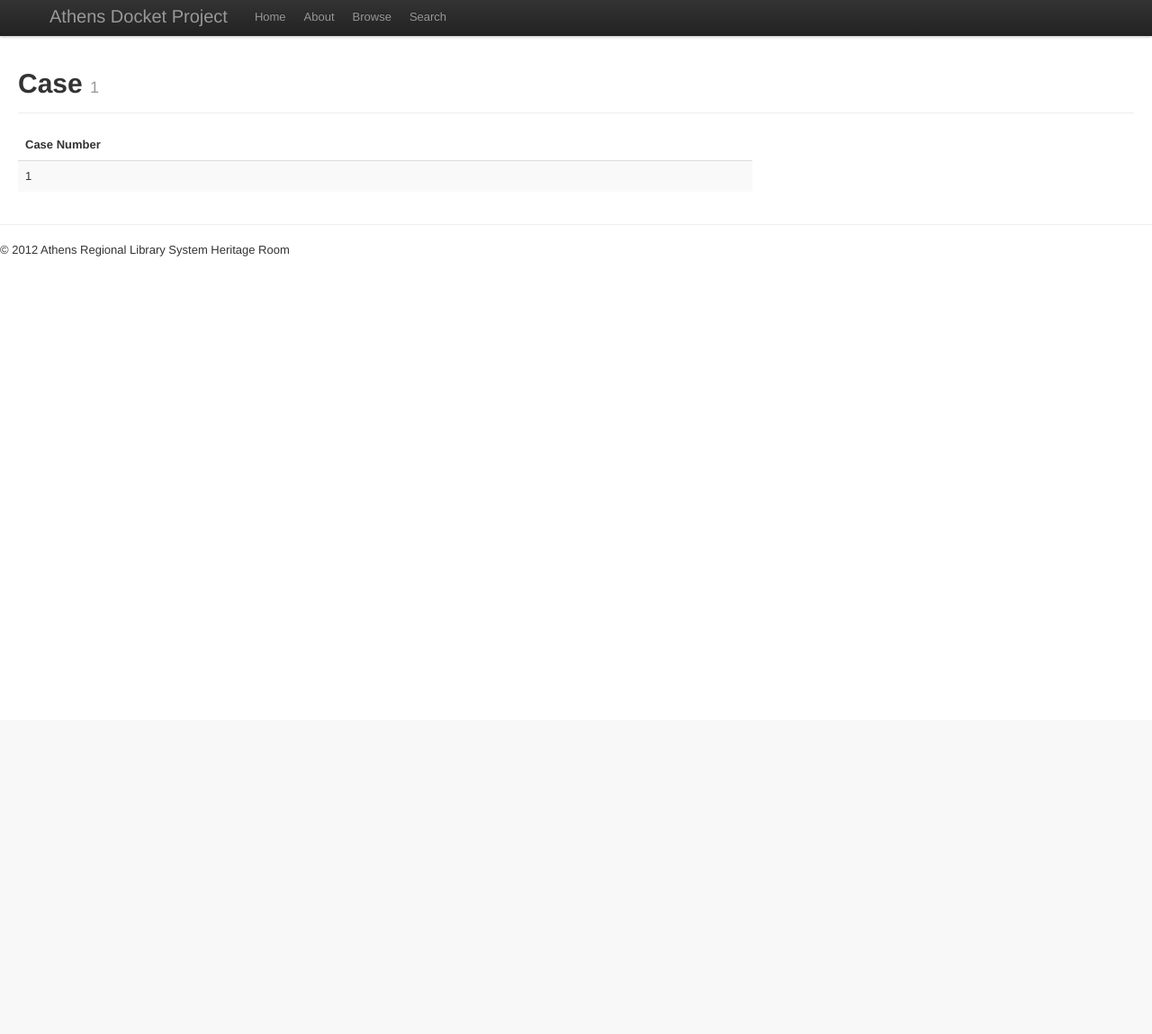
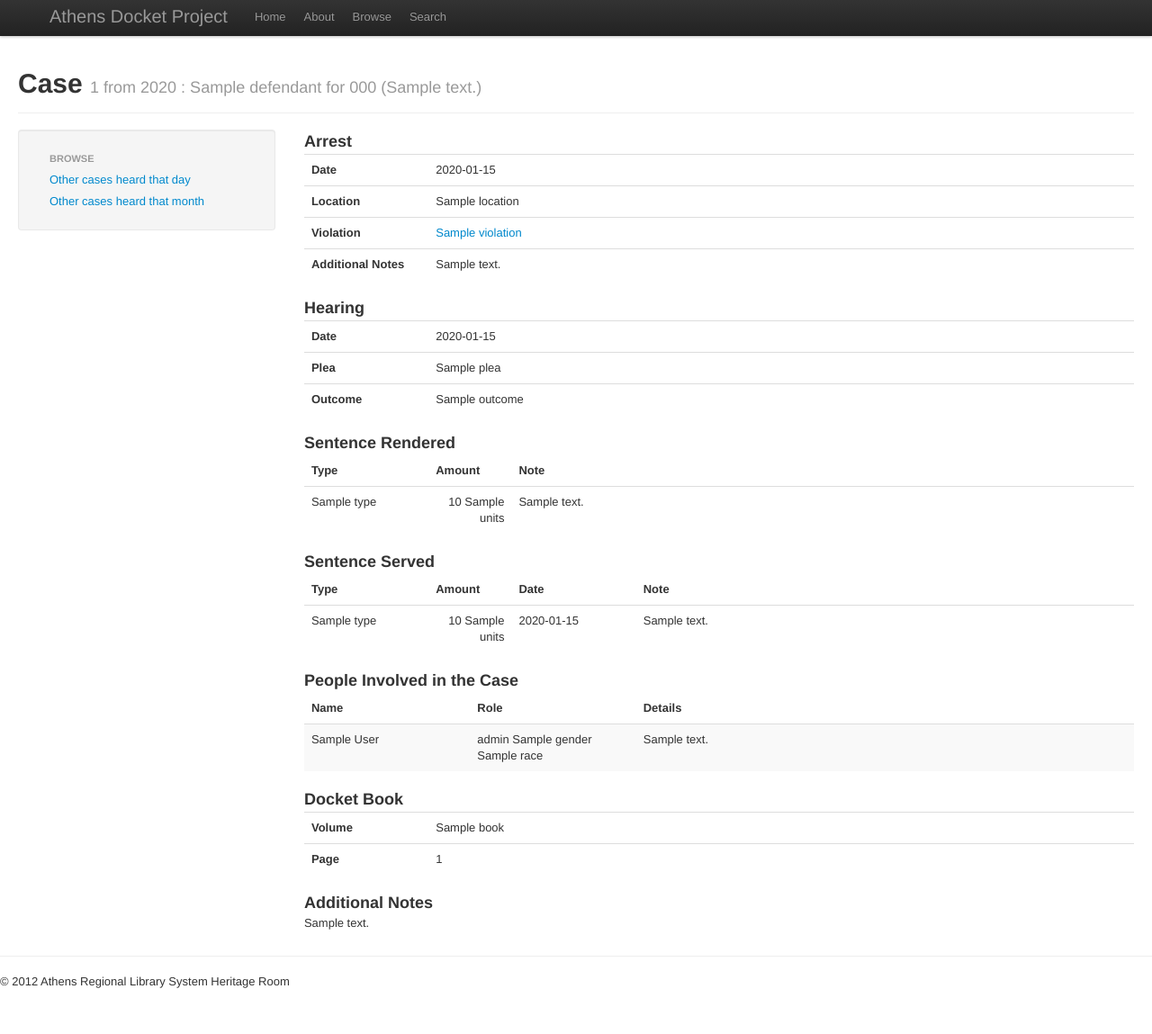
Before and after one commit to dhellmann/athensdocket, a Flask app: page /case/1 in a window 1280 px wide. Shown: the whole page at 90% size. Before the commit the page ends 285 px from the top, so only its background shows below. Run offline with Flask 2, Linux system fonts and the light colour scheme; a database or web service that is not in the repository returns one stand-in record (values such as "Sample title"); some libraries are stand-ins or nearby versions.

Commit message:
more case details
Change-Id: Ic73d1b5939c181d81cb43a16d0f680e21b7624c1

```diff
--- a/docket/server.py
+++ b/docket/server.py
@@ -14,6 +14,17 @@ mongo = PyMongo(app)
 @app.template_filter('date')
 def date(d):
     return d.strftime('%Y-%m-%d')
+
+
+@app.template_filter('sentence_amount')
+def sentence_amount(s):
+    if not s['amount']:
+        return ''
+    if s['units'] == '$':
+        fmt = '$ %(amount)0.2f'
+    else:
+        fmt = '%(amount)d %(units)s'
+    return fmt % s
 
 
 def set_navbar_active(f):
@@ -94,8 +105,10 @@ def browse_date(year, month=None, day=None):
 @app.route('/case/<path:caseid>')
 def case(caseid):
     case = mongo.db.cases.find_one({'_id': caseid})
+    violation = mongo.db.violation_codes.find_one({'_id': case['violation']})
     return render_template('case.html',
                            case=case,
+                           violation=violation,
                            )
 
 
--- a/docket/templates/base.html
+++ b/docket/templates/base.html
@@ -87,6 +87,19 @@
     <script src="{{ url_for('static', filename='bootstrap/js/bootstrap-carousel.js') }}"></script>
     <script src="{{ url_for('static', filename='bootstrap/js/bootstrap-typeahead.js') }}"></script>
 
+<!-- enable tooltips -->
+<script type="text/javascript">
+  $(document).ready(function () {
+    $("[rel=tooltip]").tooltip();
+  });
+</script>
+
+<!-- enable popovers -->
+<script type="text/javascript">
+  $(document).ready(function () {
+    $("[rel=popover]").popover();
+  });
+</script>
 
   </body>
 </html>
--- a/docket/templates/case.html
+++ b/docket/templates/case.html
@@ -1,27 +1,176 @@
 {% extends "base.html" %}
-{% block title %}Case {{case._id}}{% endblock %}
+{% block title %}Case {{case.number}} from {{case.hearing_date.year}}
+| {{ super() }}{% endblock %}
 
 {% block content %}
 <div class="container-fluid">
 
   <div class="page-header">
-    <h1>Case <small>{{case._id}}</small></h1>
+    <h1>Case <small>{{case.number}} from {{case.hearing_date.year}} :
+    {{case.defendant}} for {{violation.code}} ({{violation.summary}})</small></h1>
   </div>
 
   <div class="row-fluid">
-    <div class="span8">
+    <div class="span3">
+      <div class="well">
+        <ul class="nav nav-list">
+          <li class="nav-header">Browse</li>
+          <li><a href="{{ url_for('browse_date',
+                       year=case.hearing_date.year,
+                       month=case.hearing_date.month,
+                       day=case.hearing_date.day) }}">Other cases
+                       heard that day</a>
+          </li>
+          <li><a href="{{ url_for('browse_date',
+                       year=case.hearing_date.year,
+                       month=case.hearing_date.month) }}">Other cases
+                       heard that month</a></li>
+        </ul>
+      </div>
+    </div>
+
+    <div class="span9">
+
+      <h3 id="arrest">Arrest</h3>
+      <table class="table">
+        <tbody>
+          <tr>
+            <th width="15%">Date</th>
+            <td>{{case.arrest_date|date}}</td>
+          </tr>
+          <tr>
+            <th width="15%">Location</th>
+            <td>{{case.location}}</td>
+          </tr>
+          <tr>
+            <th width="15%">Violation</th>
+            <td><a href="{{ url_for('code', code=case.violation) }}"
+            rel="popover" data-original-title="{{violation.summary}}"
+            data-content="{{violation.description}}"
+            data-bitly-type="bitly_hover_card">{{case.violation}}</a></td>
+          </tr>
+          {% if case.violation_note %}
+          <tr>
+            <th width="15%">Additional Notes</th>
+            <td>{{case.violation_note}}</td>
+          </tr>
+          {% endif %}
+        </tbody>
+      </table>
+
+      <h3 id="hearing">Hearing</h3>
+      <table class="table">
+        <tbody>
+          <tr>
+            <th width="15%">Date</th>
+            <td>{{case.hearing_date|date}}</td>
+          </tr>
+          <tr>
+            <th width="15%">Plea</th>
+            <td>{{case.plea}}</td>
+          </tr>
+          <tr>
+            <th width="15%">Outcome</th>
+            <td>{{case.outcome}}</td>
+          </tr>
+        </tbody>
+      </table>
+
+      <h3 id="sentence_rendered">Sentence Rendered</h3>
+      {% if case.sentence_rendered %}
+      <table class="table">
+        <thead>
+          <tr>
+            <th width="15%">Type</th>
+            <th width="10%">Amount</th>
+            <th>Note</th>
+          </tr>
+        </thead>
+        <tbody>
+          {% for sr in case.sentence_rendered %}
+          <tr>
+            <td width="15%">{{sr.type}}</td>
+            <td style="text-align: right;" width="10%">{{sr|sentence_amount}}</td>
+            <td>{{sr.note}}</td>
+          </tr>
+          {% endfor %}
+        </tbody>
+      </table>
+      {% else %}
+      <p>Unknown</p>
+      {% endif %}
+
+      <h3 id="sentence_served">Sentence Served</h3>
+      {% if case.sentence_served %}
+      <table class="table">
+        <thead>
+          <tr>
+            <th width="15%">Type</th>
+            <th width="10%">Amount</th>
+            <th width="15%">Date</th>
+            <th>Note</th>
+          </tr>
+        </thead>
+        <tbody>
+          {% for ss in case.sentence_served %}
+          <tr>
+            <td width="15%">{{ss.type}}</td>
+            <td style="text-align: right;" width="10%">{{ss|sentence_amount}}</td>
+            <td width="15%">{{ss.date|date}}</td>
+            <td>{{ss.note}}</td>
+          </tr>
+          {% endfor %}
+        </tbody>
+      </table>
+      {% else %}
+      <p>Unknown</p>
+      {% endif %}
+
+      <h3 id="participants">People Involved in the Case</h3>
       <table class="table table-striped">
         <thead>
           <tr>
-            <th>Case Number</th>
+            <th width="20%">Name</th>
+            <th width="20%">Role</th>
+            <th>Details</th>
           </tr>
         </thead>
         <tbody>
+          {% for p in case.participants %}
           <tr>
-            <td>{{case.number}}</td>
+            <td width="20%">{{p.full_name}}</td>
+            <td width="20%">
+              {{p.role}}
+              {{p.gender}}
+              {{p.race}}
+            </td>
+            <td>{{p.notes}}</td>
+          </tr>
+          {% endfor %}
+        </tbody>
+      </table>
+
+      <h3 id="book">Docket Book</h3>
+      <table class="table">
+        <tbody>
+          <tr>
+            <th width="15%">Volume</th>
+            <td>{{case.book}}</td>
+          </tr>
+          <tr>
+            <th width="15%">Page</th>
+            <td>{{case.page}}</td>
           </tr>
         </tbody>
       </table>
+
+      {% if case.notes %}
+      <h3 id="notes">Additional Notes</h3>
+      {% for n in case.notes %}
+      <p>{{n}}</p>
+      {% endfor %}
+      {% endif %}
+
     </div>
   </div>
 
```
